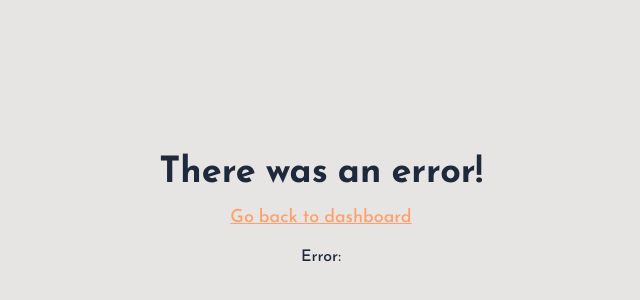
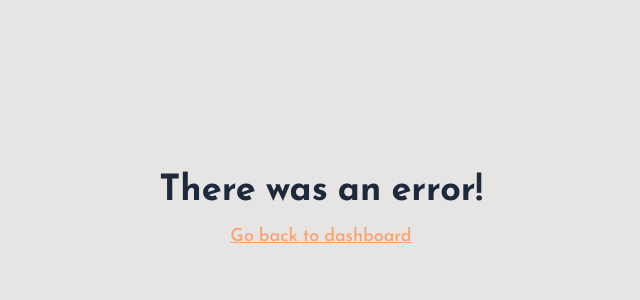
Before and after one commit to JustJacobJar/my-poke-tracker, a Next.js app: page /error in a window 1280 px wide. Shown: the part 192-492 px from the top of the page, without its empty margins (319-959 px from the left). Built offline with nearby package versions, Linux system fonts and the light colour scheme.

Commit message:
Fixed build errors and file structure

```diff
--- a/src/app/dashboard/collections/edit/[id]/page.tsx
+++ b/src/app/dashboard/collections/edit/[id]/page.tsx
@@ -1,6 +1,6 @@
 "use server";
 
-import { prisma } from "@/app/prisma";
+import { prisma } from "@/prisma";
 import { auth } from "@/lib/auth";
 import EditTeamFormPage from "./EditTeamForm";
 
--- a/src/app/error/page.tsx
+++ b/src/app/error/page.tsx
@@ -1,20 +1,13 @@
-"use client";
+"use server";
+import Link from "next/link";
 
-import Link from "next/link";
-import { useSearchParams } from "next/navigation";
-
-export default function ErrorPage() {
-  const searchParams = useSearchParams();
-
-  const error = searchParams.get("error");
-
+export default async function ErrorPage() {
   return (
     <div className="bg-background text-foreground flex h-dvh flex-col place-content-center place-items-center gap-4 text-center">
       <h1 className="text-4xl font-bold">There was an error!</h1>
       <Link className="text-primary text-lg underline" href={"/dashboard"}>
         Go back to dashboard
       </Link>
-      <h4 className="w-96">Error: {error}</h4>
     </div>
   );
 }
--- a/src/app/signin/page.tsx
+++ b/src/app/signin/page.tsx
@@ -1,10 +1,12 @@
-"use client";
 import { providerMap } from "@/lib/auth.config";
-import { SignInToProvider } from "../server/signInActions";
+import { SignInToProvider } from "@/server/signInActions";
+import { Suspense } from "react";
 
-export default function SignInPage(props: {
-  searchParams: { callbackUrl: string | undefined };
+export default async function SignInPage(props: {
+  searchParams: Promise<{ callbackUrl: string | undefined }>;
 }) {
+  const callbackUrl = await props.searchParams;
+
   return (
     <div className="flex h-dvh w-full flex-col place-items-center pt-16">
       <div className="flex flex-col place-items-center gap-16 text-center">
@@ -29,18 +31,23 @@ export default function SignInPage(props: {
         </div>
       </div>
       {/* Buttons */}
+      <Suspense fallback={<p>Loading...</p>}>
         <div className="my-16 flex flex-col place-items-center gap-4">
           <h4 className="text-lg">Sign in using</h4>
           {Object.values(providerMap).map((provider) => (
             <form
               className="w-fit"
               key={provider.id}
-            action={async () => SignInToProvider(provider.id, props)}
+              action={async () => {
+                "use server";
+                await SignInToProvider(provider.id, callbackUrl.callbackUrl);
+              }}
             >
               <SigninButton provider={provider} />
             </form>
           ))}
         </div>
+      </Suspense>
     </div>
   );
 }
--- a/src/components/Autocomplete.tsx
+++ b/src/components/Autocomplete.tsx
@@ -3,7 +3,7 @@
 import { clsx, type ClassValue } from "clsx";
 import { useEffect, useRef, useState } from "react";
 import { twMerge } from "tailwind-merge";
-import pokeFile from "../app/data/PokemonList.json";
+import pokeFile from "../data/PokemonList.json";
 
 function cn(...inputs: ClassValue[]) {
   return twMerge(clsx(inputs));
--- a/src/lib/auth.ts
+++ b/src/lib/auth.ts
@@ -1,6 +1,6 @@
 import NextAuth from "next-auth";
 import { PrismaAdapter } from "@auth/prisma-adapter";
-import { prisma } from "@/app/prisma";
+import { prisma } from "@/prisma";
 import authConfig from "./auth.config";
 
 export const { handlers, signIn, signOut, auth } = NextAuth({
--- a/src/lib/queries.ts
+++ b/src/lib/queries.ts
@@ -12,8 +12,8 @@ import {
   fetchPokeTeam,
   fetchTeamPage,
   fetchTeamPageByAuthor,
-} from "@/app/server/fetchActions";
-import { CreateTeam, DeleteTeam, EditTeam } from "@/app/server/submitActions";
+} from "@/server/fetchActions";
+import { CreateTeam, DeleteTeam, EditTeam } from "@/server/submitActions";
 import { useRouter } from "next/navigation";
 
 export function usePokeQuery(name: string) {
--- a/src/app/prisma.ts
+++ b/src/prisma.ts
@@ -1,4 +1,4 @@
-import { PrismaClient } from "../../generated/prisma";
+import { PrismaClient } from "../generated/prisma";
 
 const globalForPrisma = globalThis as unknown as { prisma: PrismaClient };
 
--- a/src/app/server/fetchActions.ts
+++ b/src/server/fetchActions.ts
@@ -1,6 +1,6 @@
 "use server";
 
-import { prisma } from "../prisma";
+import { prisma } from "@/prisma";
 
 const COUNT = 9;
 
--- a/src/app/server/signInActions.ts
+++ b/src/server/signInActions.ts
@@ -8,13 +8,11 @@ const SIGNIN_ERROR_URL = "/error";
 
 export async function SignInToProvider(
   providerId: string,
-  props: {
-    searchParams: { callbackUrl: string | undefined };
-  },
+  callbackUrl: string | undefined,
 ) {
   try {
     await signIn(providerId, {
-      redirectTo: props.searchParams?.callbackUrl ?? "",
+      redirectTo: callbackUrl ?? "",
     });
   } catch (error) {
     // Signin can fail for a number of reasons, such as the user
--- a/src/app/server/submitActions.ts
+++ b/src/server/submitActions.ts
@@ -1,7 +1,7 @@
 "use server";
 import { z } from "zod/v4";
 import { auth } from "@/lib/auth";
-import { prisma } from "@/app/prisma";
+import { prisma } from "@/prisma";
 import { IPokeTeam } from "@/lib/types";
 
 export async function CreateTeam(teamData: IPokeTeam) {
```
Also changed, not shown: src/data/PokemonList.json (renamed from src/app/data/PokemonList.json). Lines whose indentation alone changed are shown as unchanged.
